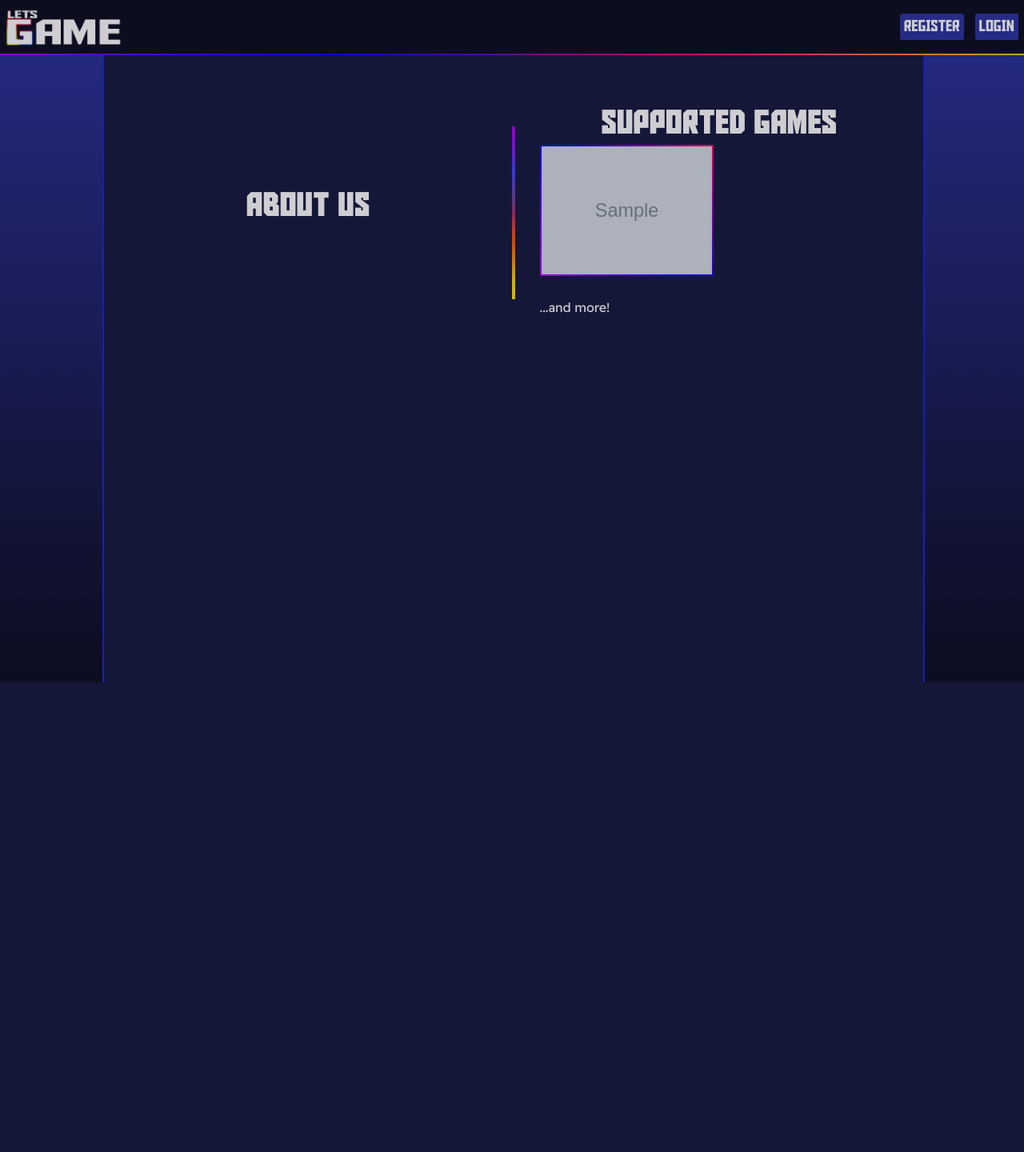
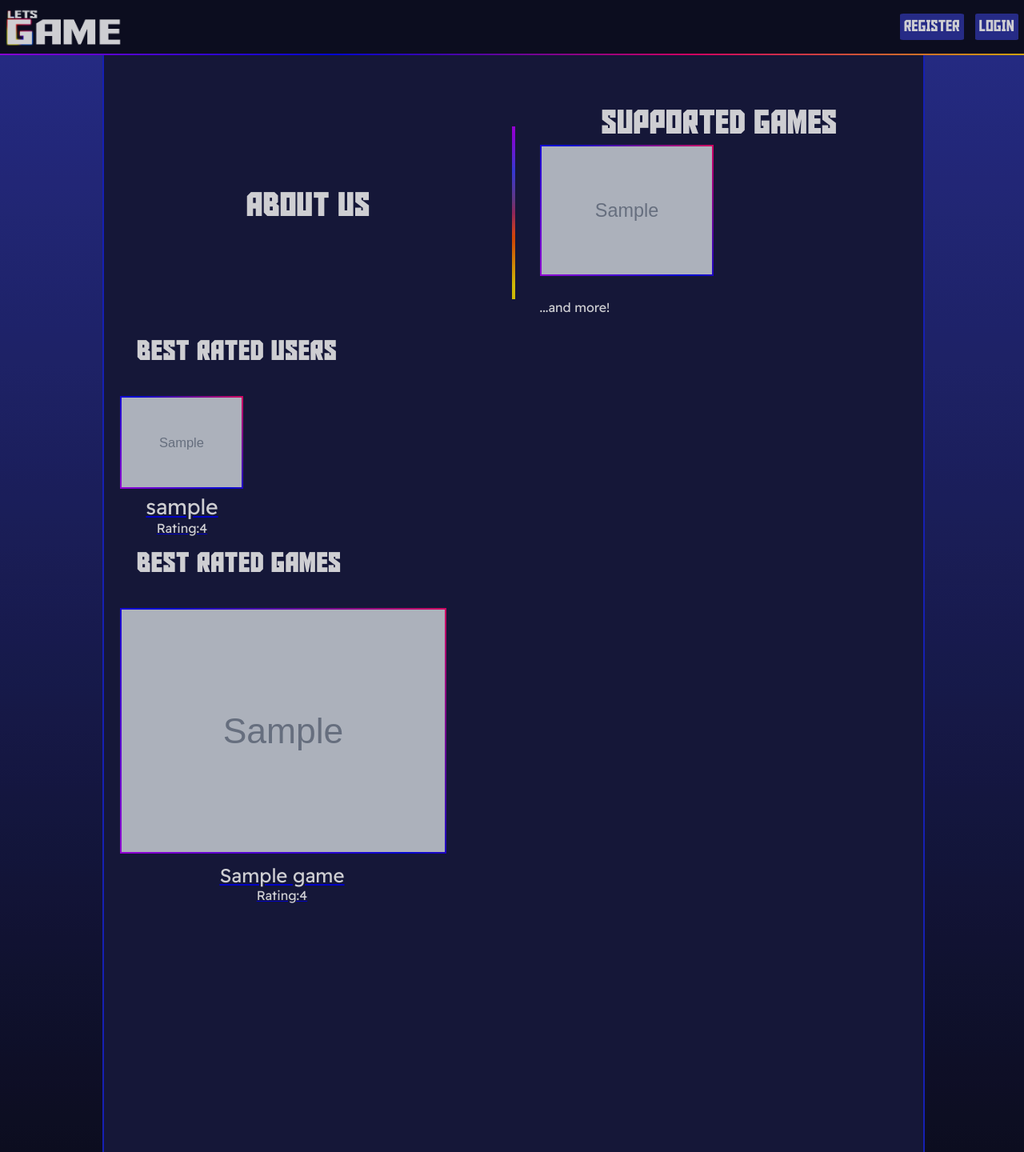
Before and after one commit to pt1C3/pap, a PHP site: page / in a window 1280 px wide. Shown: the whole page at 80% size. Before the commit the page ends 853 px from the top, so only its background shows below. Run offline with PHP 8.4, Linux system fonts and the light colour scheme; tables that the repository leaves empty or names only in its code hold one stand-in row (values such as "Sample post"); grey boxes marked "Sample" are stand-in pictures; data that the repository does not hold is empty.

Commit message:
index adicionar best users e games

```diff
--- a/index.css
+++ b/index.css
@@ -29,7 +29,7 @@
 .data {
   z-index: 0;
   padding-top: 80pt;
-  padding-bottom: 60pt;
+  padding-bottom: 500pt;
   width: 80%;
   background-color: #181b3f;
   margin-left: 10%;
@@ -76,7 +76,6 @@
   height: 60%;
   font-size: 15pt;
   border-radius: 5%;
-
 }
 
 .games {
@@ -122,3 +121,28 @@
   transform: scale(1.02);
   box-shadow: 0px 9px 21px 8px rgba(0, 0, 0, 0.438);
 }
+.userThumb {
+  padding: 0;
+  margin: 0;
+  width: 150px;
+  margin-right: 5%;
+  margin-bottom: 3%;
+  border: outset 2pt;
+  border-image-source: linear-gradient(
+    45deg,
+    rgba(180, 0, 255, 1) 0%,
+    rgba(0, 6, 255, 1) 50%,
+    rgba(255, 0, 114, 1) 100%
+  );
+  border-image-slice: 100 0;
+  border-image-slice: 1;
+}
+.rating{
+  color: rgba(255, 255, 255, 1);
+text-align: center;
+}
+
+.rating p:visited {
+  text-decoration: none;
+  color: rgba(255, 255, 255, 0.8);
+}
--- a/index.php
+++ b/index.php
@@ -14,6 +14,9 @@
     include './components/navbar.php';
     include './auth/db.php';
     $games = $pdo->query('SELECT * FROM games ORDER BY rating DESC LIMIT 4;')->fetchAll();
+
+    $BestRatedGames = $pdo->query('SELECT * FROM games ORDER BY rating DESC LIMIT 4;')->fetchAll();
+    $BestRatedUsers = $pdo->query('SELECT * FROM user ORDER BY rating DESC LIMIT 4;')->fetchAll();
     ?>
 
 
@@ -22,7 +25,6 @@
         <div style="display:flex;">
             <div class='about'>
                 <h1>About us</h1>
-                <p></p>
             </div>
             <div class='border'></div>
             <div class='games'>
@@ -43,6 +45,43 @@
         }
         ?>
 
+
+        <div>
+            <h1 style="text-align: left;margin-left:4%;font-size:25pt;">Best Rated Users</h1>
+            <div style="display: flex;padding:2%;gap:2%">
+
+                <?php foreach ($BestRatedUsers as $BestRatedUser) : ?>
+
+                    <?php echo '<a href="profile.php?id=' . $BestRatedUser['userID'] . '"><img src="' . $BestRatedUser['image'] . '" class="userThumb"/>
+                    <p class="rating" style="font-size:20pt;">' . $BestRatedUser['username'] . '</p>
+                    <p class="rating">Rating:' . $BestRatedUser['rating'] . '</p>
+                    </a>' ?>
+
+                <?php endforeach; ?>
+
+            </div>
+        </div>
+
+        <div>
+            <h1 style="text-align: left;margin-left:4%;font-size:25pt;">Best Rated Games</h1>
+            <div style="display: flex;padding:2%;gap:2%">
+
+                <?php foreach ($BestRatedGames as $BestRatedGame) : ?>
+
+                    <?php echo '<a href="game.php?id=' . $BestRatedGame['gameID'] . '"><img src="' . $BestRatedGame['thumbnail'] . '" class="gameThumb"/>
+                    <p class="rating" style="font-size:18pt;">' . $BestRatedGame['title'] . '</p>
+                    <p class="rating">Rating:' . $BestRatedGame['rating'] . '</p>
+                    </a>' ?>
+
+                <?php endforeach; ?>
+
+            </div>
+        </div>
+
+
+
+
+
     </div>
 
     <?php include './components/footer.php'; ?>
```
Also changed, not shown: styles.css (+3 -5 lines).
